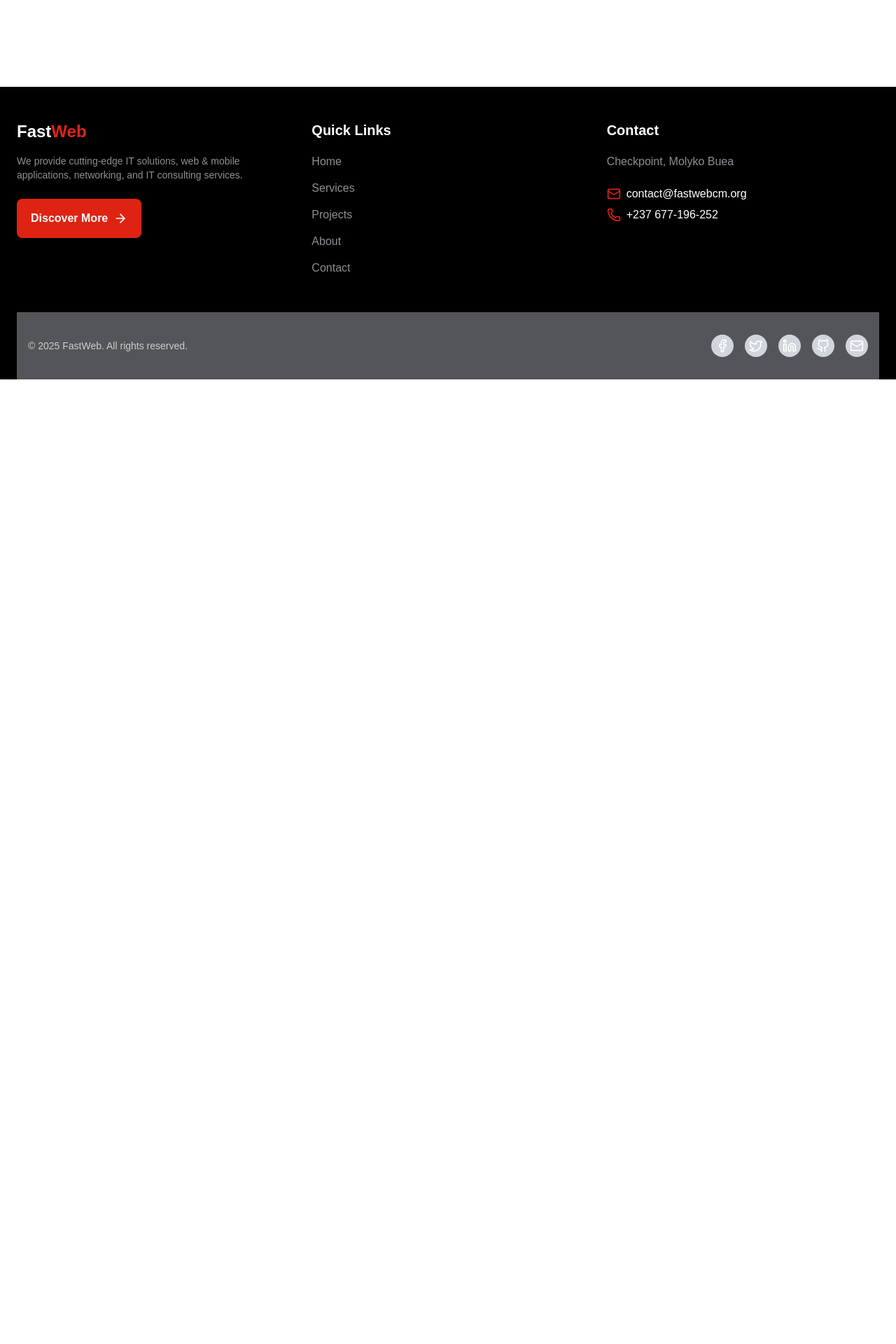
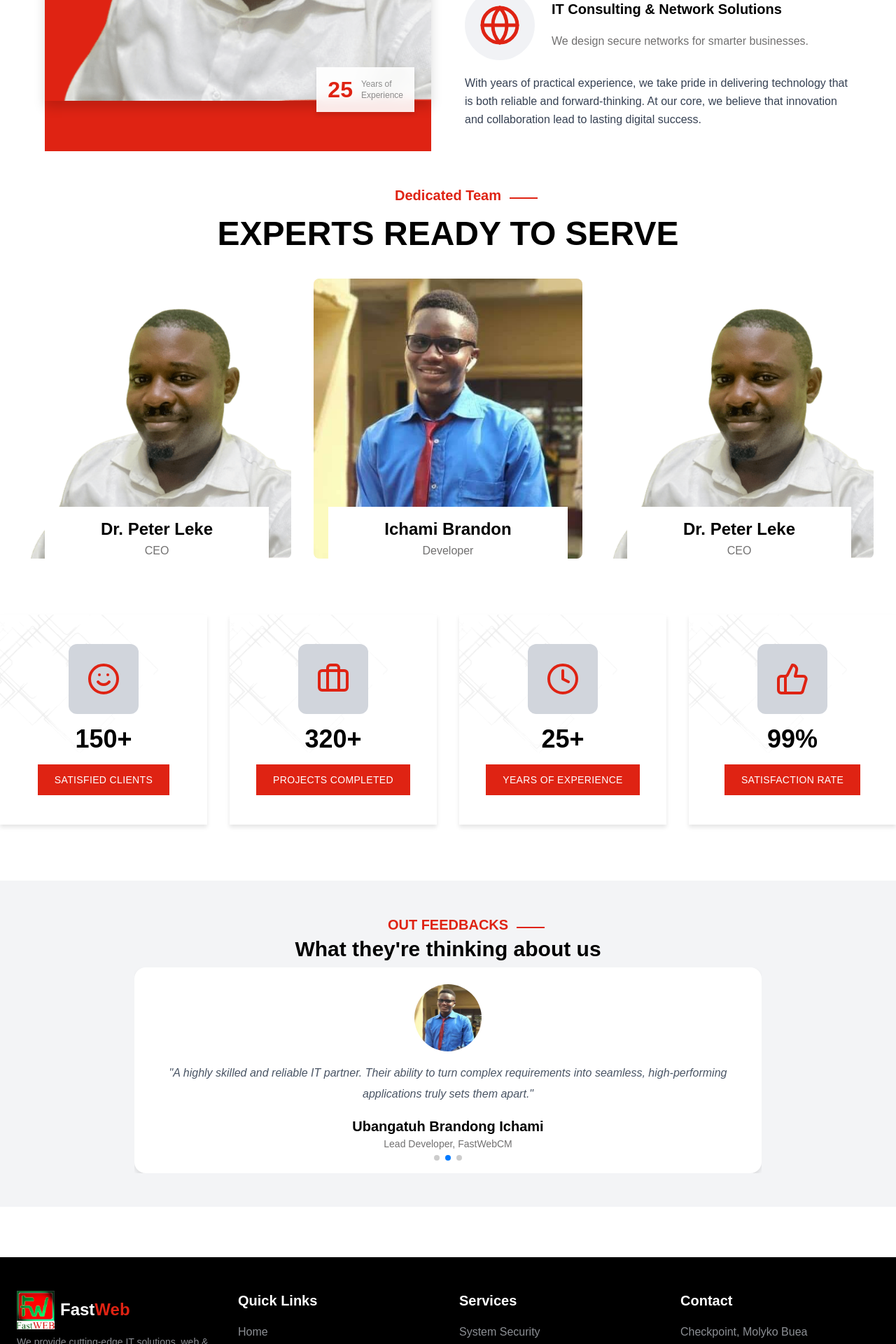
Before and after one commit to fastweb-cm/company-website, a React (Vite) app in the folder app/: page /about in a window 1280 px wide. Shown: the part 820-2740 px from the top of the page at 70% size. Before the commit the page ends 1362 px from the top, so only its background shows below. Built offline with nearby package versions, Linux system fonts and the light colour scheme.

Commit message:
About us page
* about us page

* connected varios links

```diff
--- a/app/src/components/Footer.jsx
+++ b/app/src/components/Footer.jsx
@@ -1,21 +1,24 @@
 import React from 'react'
-import { navLinks, socialLinks, contactInfo } from '../utils/data'
+import { navLinks, socialLinks, contactInfo, services } from '../utils/data'
 import Button from './Button';
 import { ArrowRight } from 'lucide-react';
-import { NavLink } from 'react-router-dom';
+import { Link, NavLink } from 'react-router-dom';
 const Footer = () => {
   const year = new Date().getFullYear();
   return (
     <footer className="bg-black text-white">
-      <div className="max-w-7xl mx-auto px-6 py-12 grid grid-cols-1 md:grid-cols-3 gap-8">
+      <div className="max-w-7xl mx-auto px-6 py-12 grid grid-cols-1 md:grid-cols-4 gap-8">
         {/* Company Info */}
         <div>
-          <h2 className="text-2xl font-bold mb-4 text-white">Fast<span className="text-primary">Web</span></h2>
+          <Link to="/" className="flex items-center gap-2 mb-2">
+            <img src="/logo.png" alt="fastweb-logo" width={54} height={54} />
+            <h2 className="text-2xl font-bold text-white">Fast<span className="text-primary">Web</span></h2>
+          </Link>
           <p className="text-sm text-footer-text">
             We provide cutting-edge IT solutions, web & mobile applications,
             networking, and IT consulting services.
           </p>
-          <Button  icon={ArrowRight} iconPosition='right' className='rounded-md py-4 my-6 hover:text-text' >Discover More</Button>
+          <Link to="/about"><Button  icon={ArrowRight} iconPosition='right' className='rounded-md py-4 my-6 hover:text-text' >Discover More</Button></Link>
         </div>
 
         {/* Quick Links */}
@@ -34,6 +37,27 @@ const Footer = () => {
                 >
                   {link.name}
                 </NavLink>
+              </li>
+            ))}
+          </ul>
+        </div>
+
+        {/* services */}
+        <div>
+          <h3 className="text-xl text-secondary font-semibold mb-4">Services</h3>
+          <ul className="space-y-2">
+            {services.map((service,index) => (
+              <li key={index} >
+                <Link
+                  to={`/services/${service.slug}`}
+                  className="relative
+                text-footer-text
+                  transition-colors duration-300 ease-in-out
+                  after:content-[''] after:absolute after:left-0 after:-bottom-1.5 after:h-0.5 after:w-0 after:bg-secondary after:transition-all after:duration-300 after:ease-in-out
+                hover:text-secondary hover:after:w-full"
+                >
+                  {service.title}
+                </Link>
               </li>
             ))}
           </ul>
--- a/app/src/components/HeroSection.jsx
+++ b/app/src/components/HeroSection.jsx
@@ -3,6 +3,7 @@ import Button from "./Button";
 import bg from '../assets/backgrounds/bg.jpg';
 import { SquareArrowOutUpRight } from "lucide-react";
 import ParticlesComponent from "../pages/Particles";
+import { Link } from "react-router-dom";
 
 export default function HeroSection() {
   return (
@@ -55,9 +56,12 @@ export default function HeroSection() {
           animate={{ opacity: 1 }}
           transition={{ delay: 0.8, duration: 1 }}
         >
-          <Button variant="black" hoverBg="primary" icon={SquareArrowOutUpRight} iconPosition="right">
+          <Link to="/contact">
+            <Button variant="black" className="py-3 px-6" hoverBg="primary" icon={SquareArrowOutUpRight} iconPosition="right">
               {`Let's Talk`}
             </Button>
+          </Link>
+          <Link to="/services">
             <Button
               variant="outline"
               className="px-6 py-3 hover:text-black"
@@ -65,6 +69,7 @@ export default function HeroSection() {
             >
               Read More
             </Button>
+          </Link>
         </Motion.div>
       </Motion.div>
     </section>
--- a/app/src/components/HomeAbout.jsx
+++ b/app/src/components/HomeAbout.jsx
@@ -4,7 +4,8 @@ import Drpeter from "../assets/images/Drpeter.png"
 import Button from "./Button";
 import {motion as Motion} from "framer-motion"
 import SectionHeaderText from "./SectionHeaderText";
-export default function HomeAbout() {
+import { Link } from "react-router-dom";
+export default function HomeAbout({show = true}) {
   return (
     <section className="relative py-10 bg-background overflow-hidden">
       <div className="max-w-6xl mx-auto grid lg:grid-cols-2 gap-12 items-center">
@@ -86,9 +87,11 @@ export default function HomeAbout() {
             that is both reliable and forward-thinking. At our core, we believe that
             innovation and collaboration lead to lasting digital success.
           </p>
-          <Button hoverBg="primary" variant="muted" className="rounded-none md:w-1/2 uppercase py-3 px-10 font-extrabold hover:text-secondary">
-            discover more
-          </Button>
+          {show && <Link to="/about">
+              <Button hoverBg="primary" variant="muted" className="rounded-none md:w-1/2 uppercase py-3 px-10 font-extrabold hover:text-secondary">
+                discover more
+              </Button>
+          </Link>}
         </div>
       </div>
     </section>
--- a/app/src/components/HomeCTA.jsx
+++ b/app/src/components/HomeCTA.jsx
@@ -1,3 +1,4 @@
+import { Link } from "react-router-dom"
 import bg from "../assets/backgrounds/bg.jpg"
 import Button from "./Button"
 
@@ -8,7 +9,9 @@ export default function HomeCTA() {
         <div className="absolute inset-0 bg-black/70"></div>
         <div className="relative z-10 flex flex-col items-center justify-center gap-6 text-center px-4">
             <h3 className="text-3xl md:text-6xl md:max-w-2xl font-extrabold text-white">IT Solutions & Services at your Fingertips</h3>
-            <Button variant="black" hoverBg="primary" className="px-12 rounded-none py-4">Get in Touch</Button>
+            <Link to="/contact">
+              <Button variant="black" hoverBg="primary" className="px-12 rounded-none py-4">Get in Touch</Button>
+            </Link>
         </div>
     </div>
   )
--- a/app/src/components/HomeServices.jsx
+++ b/app/src/components/HomeServices.jsx
@@ -3,6 +3,7 @@ import { services } from '../utils/data'
 import iconlines from "../assets/backgrounds/iconlines.png"
 import shape1 from "../assets/backgrounds/shape1.jpg"
 import Button from './Button'
+import { Link } from 'react-router-dom'
 
 export default function HomeServices() {
   return (
@@ -13,7 +14,7 @@ export default function HomeServices() {
                 <h4 className="text-5xl capitalize">we offer full range services</h4>
             </div>
             {services.map((service,index) => (
-                <div
+                <Link to={`/services/${service.slug}`}
                 className='relative w-full h-[350px] bg-background rounded-none overflow-hidden group cursor-pointer'
                 key={service.title}
                 >
@@ -36,12 +37,14 @@ export default function HomeServices() {
                         <h4 className='font-extrabold md:max-w-md text-2xl group-hover:text-secondary'>{service.title}</h4>
                         <p className="text-header-text group-hover:text-muted/70">{service.subtitle}</p>
                     </div>
-                </div>
+                </Link>
             ))}
             <div className="lg:col-span-2 px-8 py-8 rounded-none bg-background h-full w-full flex flex-col justify-center items-start gap-6">
                 <h3 className="text-3xl font-extrabold">Looking for a custom solution?</h3>
                 <p className="text-header-text">We can help you build a tailored solution that fits your unique business needs. Contact us today to discuss your project requirements and get a free quote.</p>
-                <Button className='uppercase rounded-none px-8 py-4' hoverBg='black'>contact us now</Button>
+                <Link to="/contact">
+                    <Button className='uppercase rounded-none px-8 py-4' hoverBg='black'>contact us now</Button>
+                </Link>
 
             </div>
         </div>
--- a/app/src/components/Navbar.jsx
+++ b/app/src/components/Navbar.jsx
@@ -1,6 +1,6 @@
 import { useState } from 'react';
 import { navLinks, contactInfo, socialLinks } from '../utils/data';
-import { NavLink } from 'react-router-dom';
+import { Link, NavLink } from 'react-router-dom';
 import { Menu, X, Clock } from "lucide-react";
 import Button from './Button';
 
@@ -12,9 +12,12 @@ const Navbar = () => {
       {/* Top Navbar */}
       <div className="flex items-center justify-between px-6 py-4">
         {/* Logo */}
-        <h1 className="font-bold tracking-wide">
-          Fast<span className="text-primary">Web</span>
-        </h1>
+        <Link to="/" className="flex items-center gap-2">
+          <img src="/logo.png" alt="logo" width={32} height={32} />
+          <h1 className="font-bold tracking-wide">
+            Fast<span className="text-primary">Web</span>
+          </h1>
+        </Link>
 
         {/* Desktop Menu */}
         <ul className="hidden md:flex gap-8">
@@ -41,11 +44,11 @@ const Navbar = () => {
         </ul>
 
         {/* Desktop Button */}
-        <div className="hidden md:block">
+        <Link to="/contact" className="hidden md:block">
           <Button hoverBg="black" className="rounded-none py-3 px-10 font-extrabold hover:text-secondary">
             Get A Quote
           </Button>
-        </div>
+        </Link>
 
         {/* Mobile Menu Button */}
         <button
@@ -65,7 +68,10 @@ const Navbar = () => {
         <div className="flex-1 overflow-y-auto scrollbar-hide flex flex-col">
           {/* Header */}
           <div className="flex justify-between px-6 py-4 border-b border-secondary">
-            <h2 className="text-xl font-semibold text-white">FastWeb</h2>
+            <Link className="flex items-center gap-2">
+              <img src="/logo.png" alt="logo" width={32} height={32} />
+              <h2 className="text-xl font-semibold text-white">FastWeb</h2>
+            </Link>
             <button
               aria-label="close"
               onClick={() => setIsOpen(false)}
--- a/app/src/components/router.jsx
+++ b/app/src/components/router.jsx
@@ -5,6 +5,7 @@ import NotFound from "../pages/NotFound";
 import Contact from "../pages/Contact";
 import Services from "../pages/Services";
 import ServiceDetails from "../pages/ServiceDetails";
+import About from "../pages/About";
 
 
 const router = createBrowserRouter([
@@ -15,6 +16,7 @@ const router = createBrowserRouter([
       { index: true, element: <Home /> },
       { path: "/contact",element: <Contact /> },
       { path: "/services",element: <Services /> },
+      { path: "/about", element: <About /> },
       { path: "/services/:slug", element: <ServiceDetails /> },
       { path: "*", element: <NotFound /> },
     ],
--- /dev/null
+++ b/app/src/pages/About.jsx
@@ -0,0 +1,18 @@
+import React from 'react'
+import HomeAbout from '../components/HomeAbout'
+import PageBanner from '../components/PageBanner'
+import HomeTeam from '../components/HomeTeam'
+import HomeCountdown from '../components/HomeCountdown'
+import Testimonial from '../components/Testimonial'
+
+export default function About() {
+  return (
+    <div>
+        <PageBanner title="About Us" />
+        <HomeAbout show={false} />
+        <div className="mt-10"><HomeTeam /></div>
+        <div className="mt-10"><HomeCountdown /></div>
+        <div className="mt-10"><Testimonial /></div>
+    </div>
+  )
+}
--- a/app/src/pages/Home.jsx
+++ b/app/src/pages/Home.jsx
@@ -1,3 +1,4 @@
+import { Link } from "react-router-dom";
 import ContactSection from "../components/ContactSection";
 import Faq from "../components/Faq";
 import HeroSection from "../components/HeroSection";
@@ -21,14 +22,14 @@ const Home = () => {
       <section className="px-4 md:px-8 my-10 md:-mt-10">
         <div className="flex flex-wrap justify-center gap-6 mx-auto">
           {services.map((service, index) => (
-            <div className="flex-1 min-w-[300px] max-w-[350px]">
+            <Link to={`/services/${service.slug}`} className="flex-1 min-w-[300px] max-w-[350px]">
               <HomeHeroCard
                 key={index}
                 icon={service.icon}
                 title={service.title}
                 subtitle={service.subtitle}
               />
-            </div>
+            </Link>
           ))}
         </div>
       </section>
```
Lines whose indentation alone changed are shown as unchanged.
